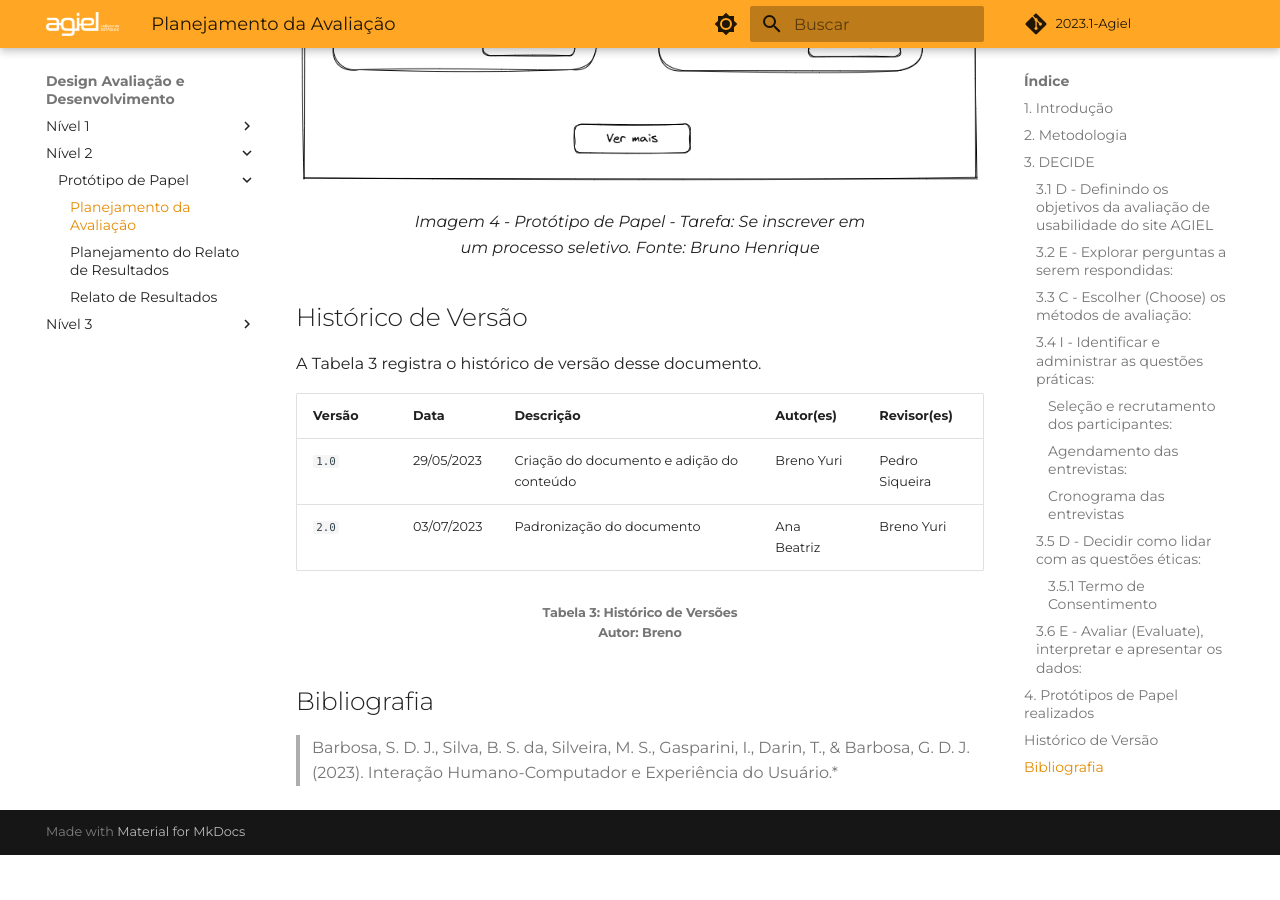
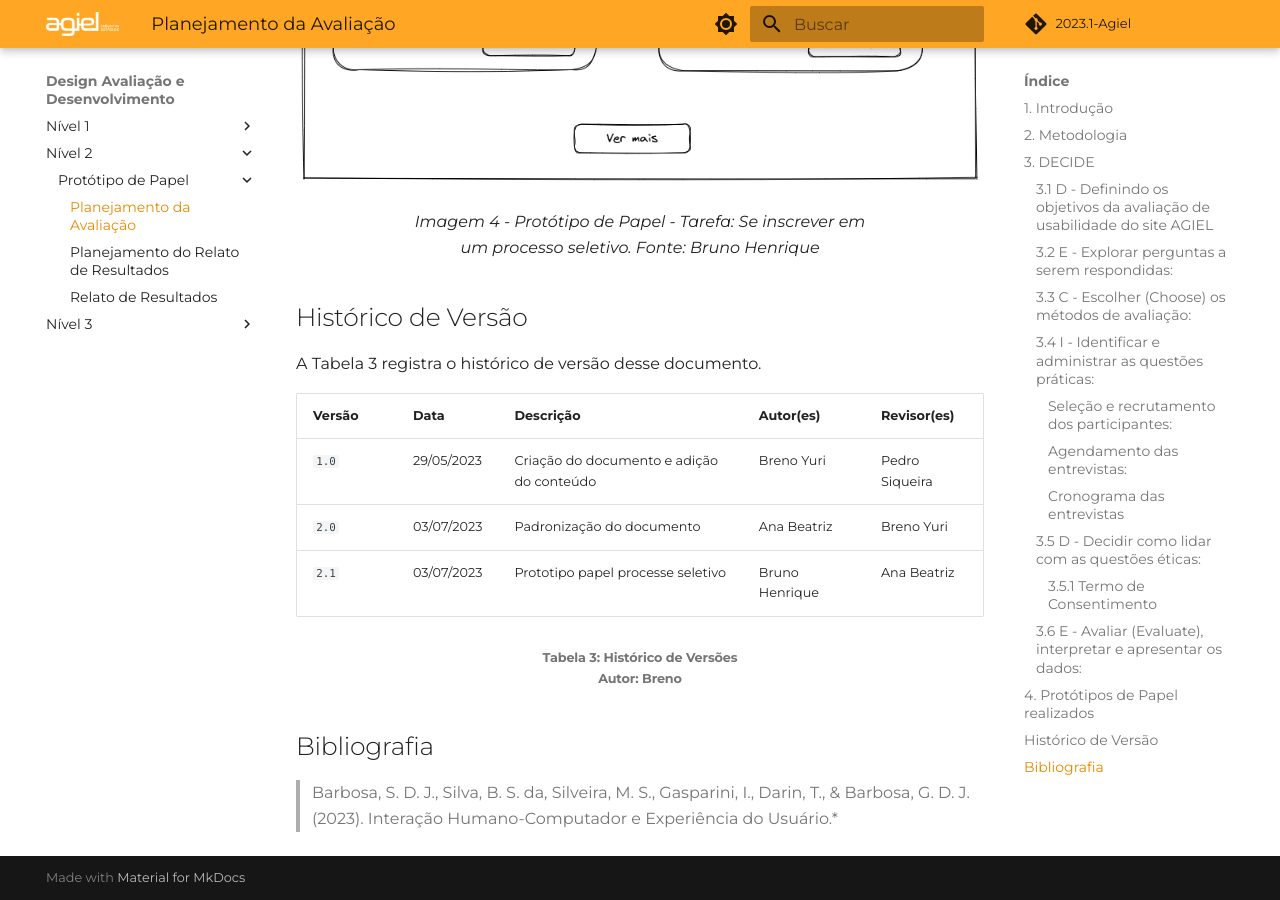
Before and after one commit to Interacao-Humano-Computador/2023.1-Agiel, an MkDocs documentation site: the page built from docs/desenvolvimento/protótipo_de_papel/planejamento_da_avaliação_do_protótipo_de_papel.md, in a window 1280 px wide and 900 px high, scrolled down 6099 px. Built offline with MkDocs 1.6.1 and Material for MkDocs 9.7.7, drawn with Linux system fonts in a browser that asks for light colours; some web fonts are replaced; comment, search, counter and statistics services are not loaded; before the commit the page ends 6954 px from its top, so only the background shows below that.

Commit message:
fix historico de versao

```diff
--- a/docs/desenvolvimento/protótipo_de_papel/planejamento_da_avaliação_do_protótipo_de_papel.md
+++ b/docs/desenvolvimento/protótipo_de_papel/planejamento_da_avaliação_do_protótipo_de_papel.md
@@ -122,10 +122,11 @@ Na figura 3 temos o protótipo de papel da tarefa de cadastrar uma instituição
 ## Histórico de Versão
 A Tabela 3 registra o histórico de versão desse documento.
 
-| Versão | Data       | Descrição                                 | Autor(es)   | Revisor(es)    |
-|--------|------------|-------------------------------------------|-------------|----------------|
-| `1.0`  | 29/05/2023 | Criação do documento e adição do conteúdo | Breno Yuri  | Pedro Siqueira |
-| `2.0`  | 03/07/2023 | Padronização do documento                 | Ana Beatriz | Breno Yuri     |
+| Versão | Data       | Descrição                                 | Autor(es)      | Revisor(es)    |
+|--------|------------|-------------------------------------------|----------------|----------------|
+| `1.0`  | 29/05/2023 | Criação do documento e adição do conteúdo | Breno Yuri     | Pedro Siqueira |
+| `2.0`  | 03/07/2023 | Padronização do documento                 | Ana Beatriz    | Breno Yuri     |
+| `2.1`  | 03/07/2023 | Prototipo papel processe seletivo         | Bruno Henrique | Ana Beatriz    |
 
 <h6 align = "center"> Tabela 3: Histórico de Versões
 <br> Autor: Breno </h6>
```
